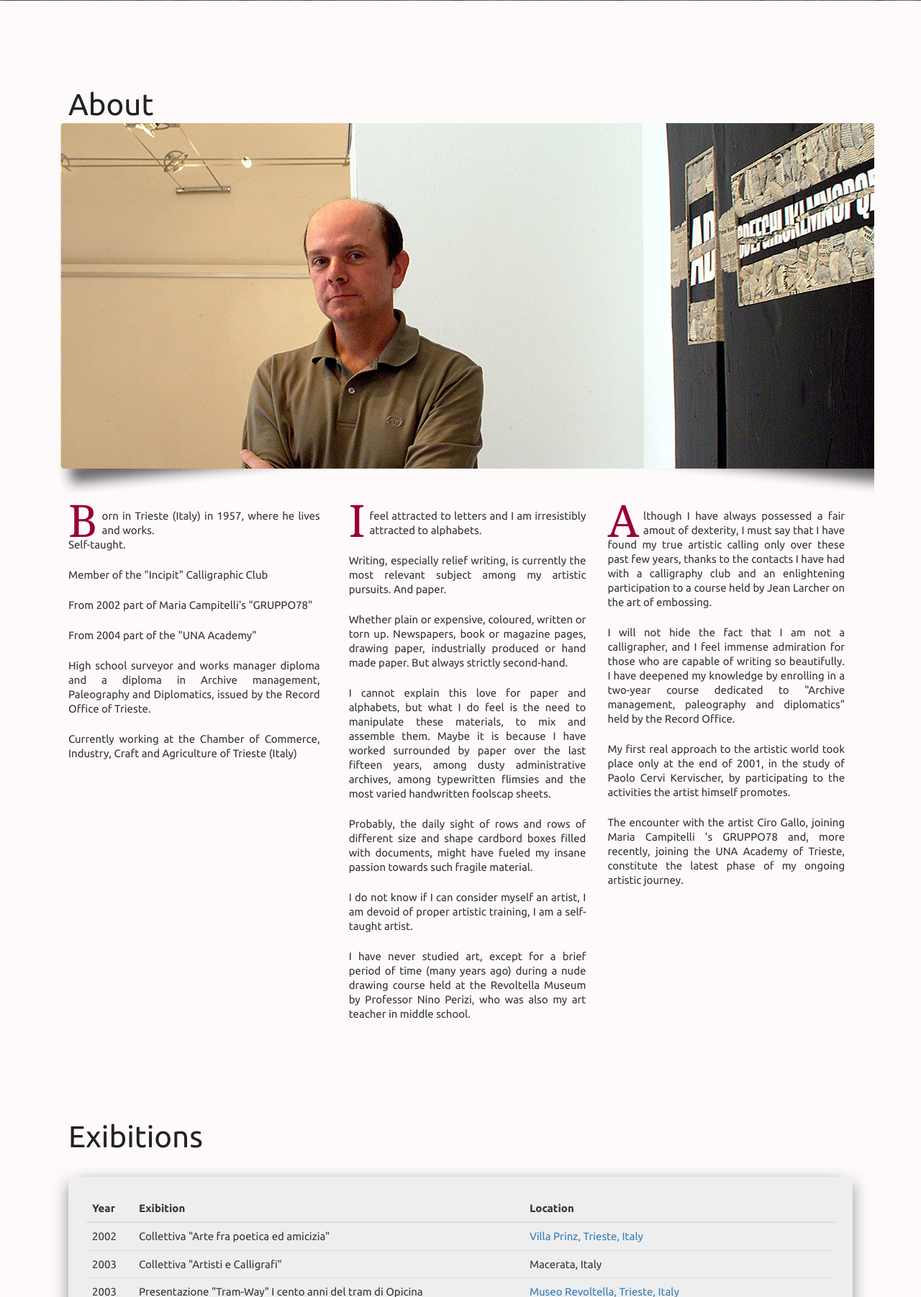
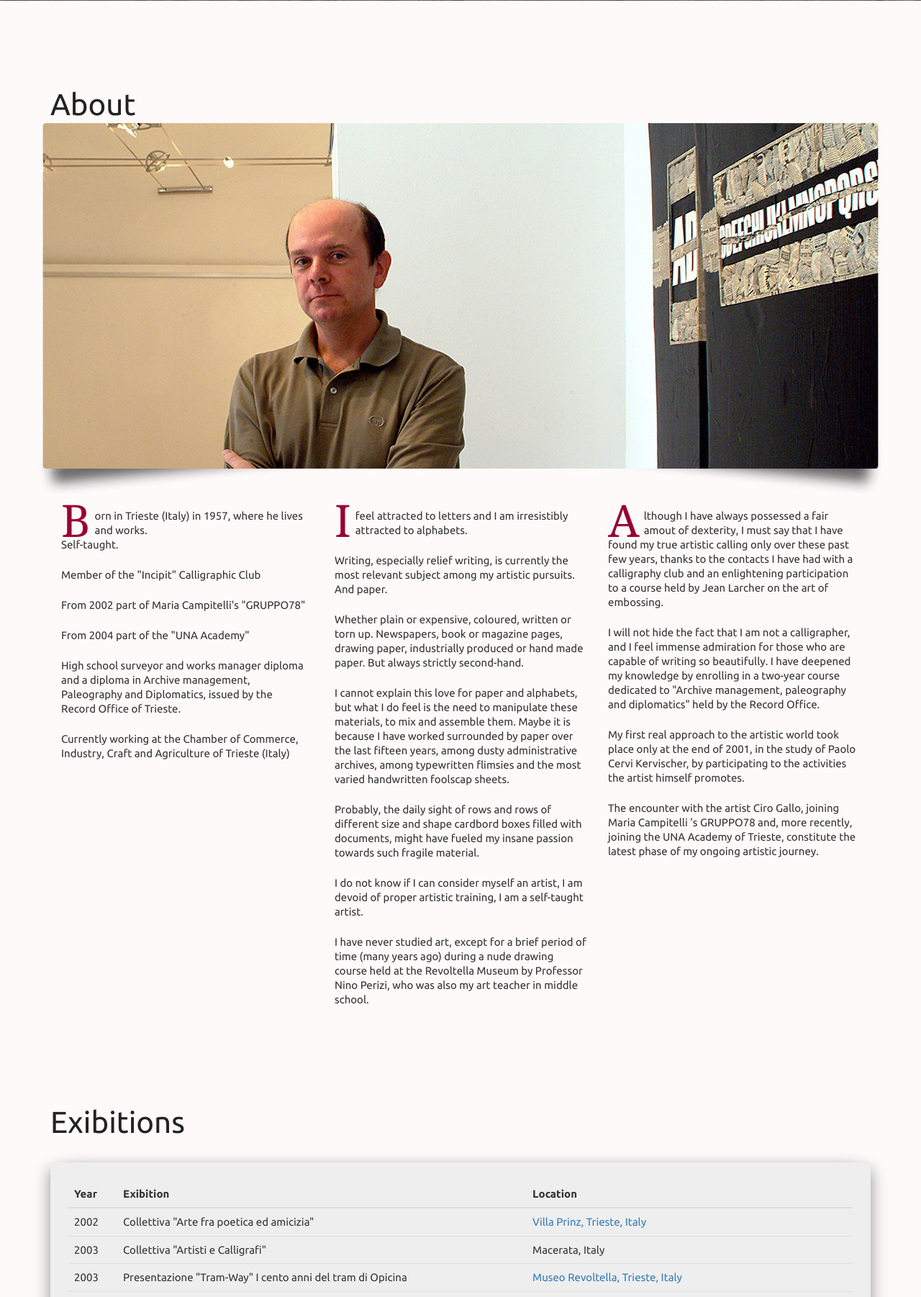
Before and after one commit to andreasonny83/eddimilkovitsch, a PHP site: page / in a window 1280 px wide. Shown: the part 449-2251 px from the top of the page at 72% size. Run offline with PHP 8.4, Linux system fonts and the light colour scheme; some libraries are stand-ins or nearby versions.

Commit message:
CSS adapting

```diff
--- a/css/main.css
+++ b/css/main.css
@@ -93,7 +93,7 @@ nav ul li.highlight a {
 nav ul li:hover {
 	background-color: rgba(255, 0, 0, 0.34);
 }
-nav ul li a {
+nav ul li a, nav ul li a:hover, nav ul li a:focus {
 	display: block;
 	color: #DF4A4A;
 	font-size: 24px;
@@ -131,7 +131,7 @@ section {
 }
 article {
 	min-height: 400px;
-	max-width: 1150px;
+	max-width: 1200px;
 	overflow: hidden;
 	margin: 0 auto;
 	padding: 78px 30px 0;
@@ -151,7 +151,22 @@ article p:first-child:first-letter {
 }
 article#about {
 	background: url('../images/about/about.jpg') no-repeat;
-	background-position: 0 170px;
+	background-position: -130px 170px;
+}
+@media only screen and (min-width:600px) {
+	article#about {
+		background-position: -25px 170px;
+	}
+}
+@media only screen and (min-width:1170px) {
+	article#about {
+		background-position: -15px 170px;
+	}
+}
+@media only screen and (min-width:1200px) {
+	article#about {
+		background-position: 0 170px;
+	}
 }
 article#about h2 {
 	margin-bottom: 510px;
--- a/index.php
+++ b/index.php
@@ -33,7 +33,7 @@
 		<section>
 			<article id="about">
 				<h2>About</h2>
-				<div class="multi_column">
+				<div class="col-md-4">
 					<p>Born in Trieste (Italy) in 1957, where he lives and works.<br/>
 					Self-taught.</p>
 					<p>Member of the "Incipit" Calligraphic Club</p>
@@ -42,7 +42,7 @@
 					<p>High school surveyor and works manager diploma and a diploma in Archive management, Paleography and Diplomatics, issued by the Record Office of Trieste.</p>
 					<p>Currently working at the Chamber of Commerce, Industry, Craft and Agriculture of Trieste (Italy)</p>
 				</div>
-				<div class="multi_column">
+				<div class="col-md-4">
 					<p>I feel attracted to letters and I am irresistibly attracted to alphabets.</p>
 					<p>Writing, especially relief writing, is currently the most relevant subject among my artistic pursuits. And paper.</p>
 					<p>Whether plain or expensive, coloured, written or torn up. Newspapers, book or magazine pages, drawing paper, industrially produced or hand made paper. But always strictly second-hand.</p>
@@ -51,7 +51,7 @@
 					<p>I do not know if I can consider myself an artist, I am devoid of proper artistic training, I am a self-taught artist.</p>
 					<p>I have never studied art, except for a brief period of time (many years ago) during a nude drawing course held at the Revoltella Museum by Professor Nino Perizi, who was also my art teacher in middle school.</p>
 				</div>
-				<div class="multi_column">
+				<div class="col-md-4">
 					<p>Although I have always possessed a fair amout of dexterity, I must say that I have found my true artistic calling only over these past few years, thanks to the contacts I have had with a calligraphy club and an enlightening participation to a course held by Jean Larcher on the art of embossing.</p>
 					<p>I will not hide the fact that I am not a calligrapher, and I feel immense admiration for those who are capable of writing so beautifully. I have deepened my knowledge by enrolling in a two-year course dedicated to "Archive management, paleography and diplomatics" held by the Record Office.</p>
 					<p>My first real approach to the artistic world took place only at the end of 2001, in the study of Paolo Cervi Kervischer, by participating to the activities the artist himself promotes.</p>
```
